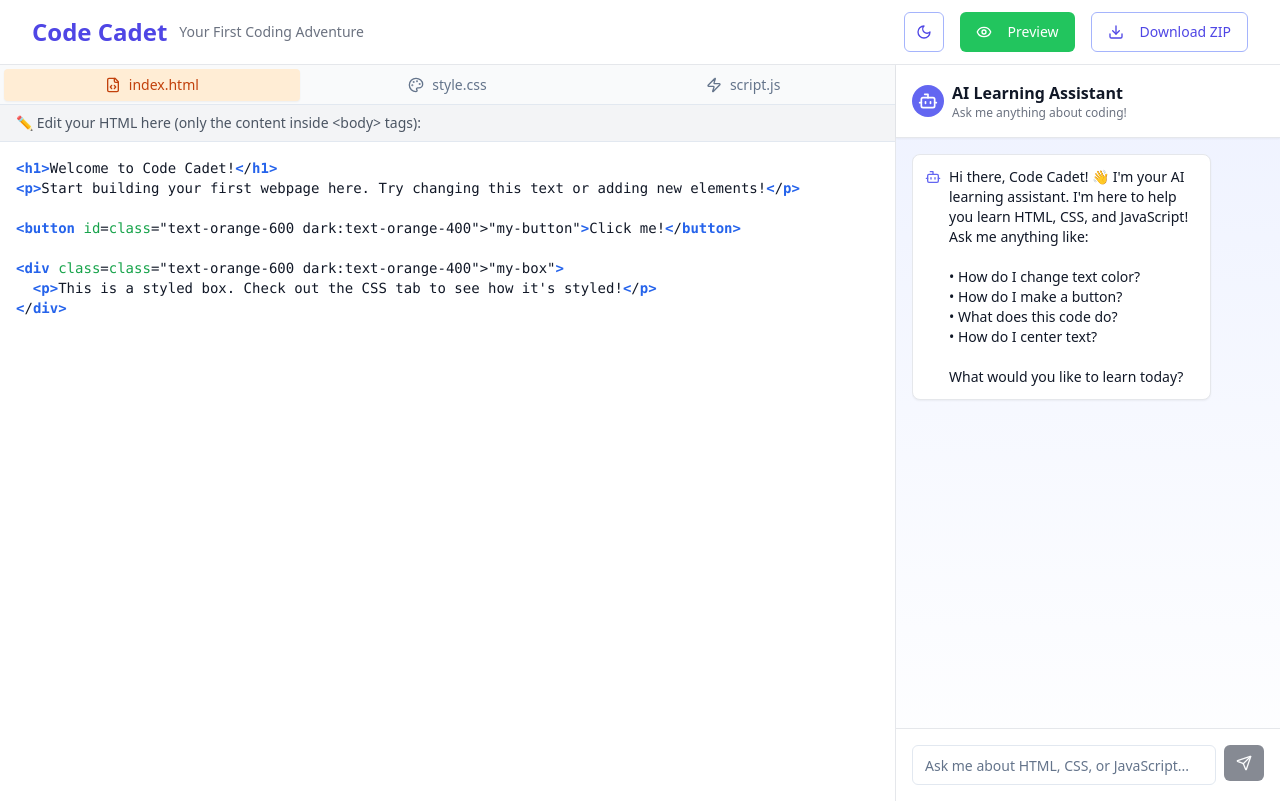
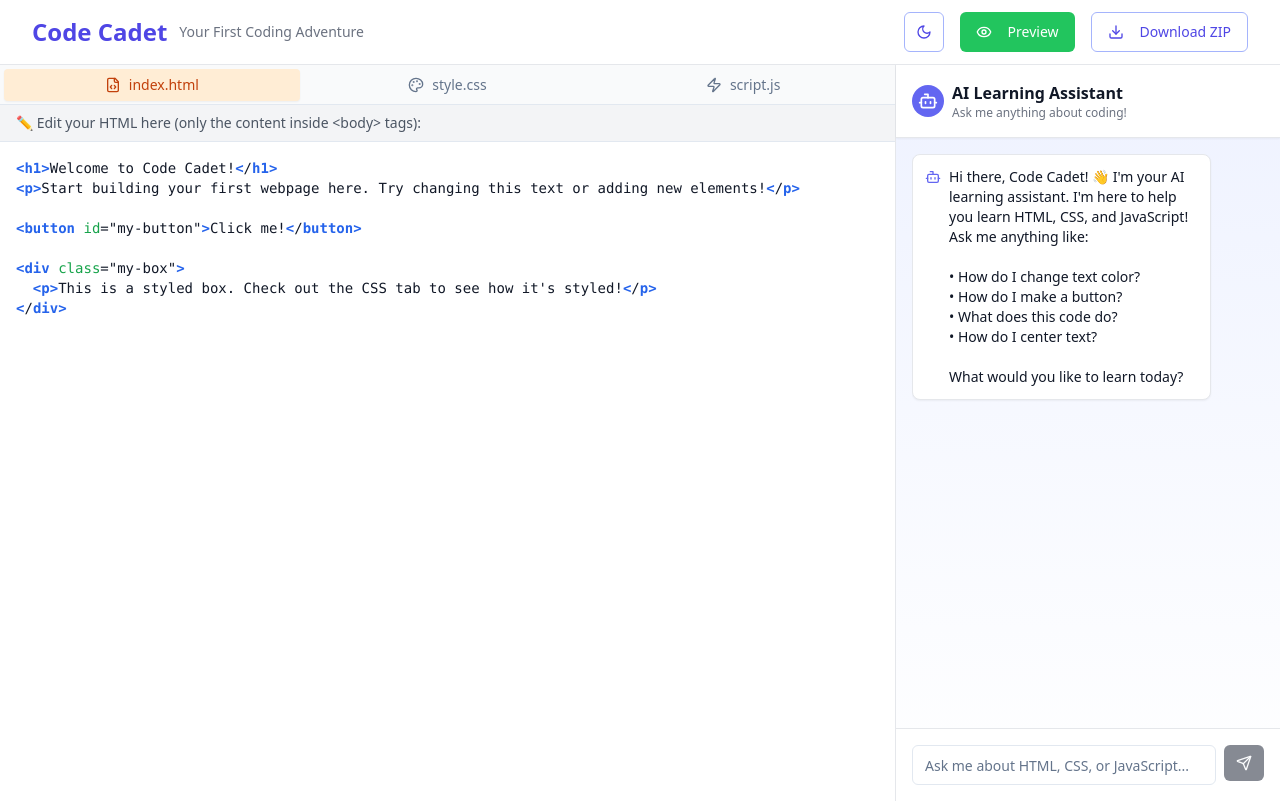
Before and after one commit to jessekorzan/coder-playground, a React (Vite) app: page / in a window 1280 px wide. Built offline with nearby package versions, Linux system fonts and the light colour scheme.

Commit message:
Fix: Improve syntax highlighting
Improve regex patterns and escaping in syntax highlighter.

```diff
--- a/src/components/SyntaxHighlighter.tsx
+++ b/src/components/SyntaxHighlighter.tsx
@@ -19,25 +19,33 @@ export const SyntaxHighlighter: React.FC<SyntaxHighlighterProps> = ({
     let highlightedCode = code
       .replace(/&/g, '&amp;')
       .replace(/</g, '&lt;')
-      .replace(/>/g, '&gt;');
+      .replace(/>/g, '&gt;')
+      .replace(/"/g, '&quot;')
+      .replace(/'/g, '&#x27;');
 
     switch (lang) {
       case 'html':
-        // HTML attribute values (strings) - do this first
+        // HTML comments first (highest priority)
         highlightedCode = highlightedCode.replace(
-          /=(&quot;[^&]*&quot;|&#x27;[^&]*&#x27;|"[^"]*"|'[^']*')/g,
+          /(&lt;!--.*?--&gt;)/gs,
+          '<span class="text-gray-500 dark:text-gray-400 italic">$1</span>'
+        );
+
+        // HTML attribute values (strings in quotes)
+        highlightedCode = highlightedCode.replace(
+          /=(&quot;[^&quot;]*&quot;|&#x27;[^&#x27;]*&#x27;)/g,
           '=<span class="text-orange-600 dark:text-orange-400">$1</span>'
         );
 
-        // HTML attributes
+        // HTML attributes (attribute names before =)
         highlightedCode = highlightedCode.replace(
           /\s([a-zA-Z-]+)=/g,
           ' <span class="text-green-600 dark:text-green-400">$1</span>='
         );
 
-        // HTML tags
+        // HTML tag names (between < and > or space)
         highlightedCode = highlightedCode.replace(
-          /(&lt;\/?)([\w-]+)/g,
+          /(&lt;\/?)\s*([a-zA-Z][a-zA-Z0-9-]*)/g,
           '$1<span class="text-blue-600 dark:text-blue-400 font-semibold">$2</span>'
         );
 
@@ -45,12 +53,6 @@ export const SyntaxHighlighter: React.FC<SyntaxHighlighterProps> = ({
         highlightedCode = highlightedCode.replace(
           /(&lt;|&gt;)/g,
           '<span class="text-blue-600 dark:text-blue-400 font-semibold">$1</span>'
-        );
-
-        // HTML comments
-        highlightedCode = highlightedCode.replace(
-          /(&lt;!--.*?--&gt;)/gs,
-          '<span class="text-gray-500 dark:text-gray-400 italic">$1</span>'
         );
         break;
 
@@ -61,22 +63,22 @@ export const SyntaxHighlighter: React.FC<SyntaxHighlighterProps> = ({
           '<span class="text-gray-500 dark:text-gray-400 italic">$1</span>'
         );
 
-        // CSS property values
+        // CSS property values (after : and before ; or })
         highlightedCode = highlightedCode.replace(
-          /(:\s*)([^;{}]+)(;)/g,
+          /(:\s*)([^;{}]+?)(;|})/g,
           '$1<span class="text-green-600 dark:text-green-400">$2</span>$3'
         );
 
-        // CSS properties
+        // CSS properties (before :)
         highlightedCode = highlightedCode.replace(
           /([a-zA-Z-]+)(\s*:)/g,
           '<span class="text-blue-600 dark:text-blue-400">$1</span>$2'
         );
 
-        // CSS selectors
+        // CSS selectors (at start of line or after })
         highlightedCode = highlightedCode.replace(
-          /(^|[\s\n])([.#]?[a-zA-Z][a-zA-Z0-9-_]*)\s*(\{)/gm,
-          '$1<span class="text-purple-600 dark:text-purple-400 font-semibold">$2</span> $3'
+          /(^|}\s*\n?)([.#]?[a-zA-Z][a-zA-Z0-9-_]*(?:\s*,\s*[.#]?[a-zA-Z][a-zA-Z0-9-_]*)*)\s*\{/gm,
+          '$1<span class="text-purple-600 dark:text-purple-400 font-semibold">$2</span> {'
         );
         break;
 
@@ -91,19 +93,19 @@ export const SyntaxHighlighter: React.FC<SyntaxHighlighterProps> = ({
           '<span class="text-gray-500 dark:text-gray-400 italic">$1</span>'
         );
 
-        // JavaScript strings
+        // JavaScript strings (single and double quotes)
         highlightedCode = highlightedCode.replace(
-          /(['"`][^'"`]*['"`])/g,
+          /(&#x27;[^&#x27;]*&#x27;|&quot;[^&quot;]*&quot;|`[^`]*`)/g,
           '<span class="text-green-600 dark:text-green-400">$1</span>'
         );
 
         // JavaScript keywords
         highlightedCode = highlightedCode.replace(
-          /\b(function|var|let|const|if|else|for|while|return|true|false|null|undefined|document|console)\b/g,
+          /\b(function|var|let|const|if|else|for|while|return|true|false|null|undefined|document|console|addEventListener|getElementById)\b/g,
           '<span class="text-purple-600 dark:text-purple-400 font-semibold">$1</span>'
         );
 
-        // JavaScript methods
+        // JavaScript methods (after a dot)
         highlightedCode = highlightedCode.replace(
           /\.([a-zA-Z][a-zA-Z0-9]*)\(/g,
           '.<span class="text-orange-600 dark:text-orange-400">$1</span>('
```
